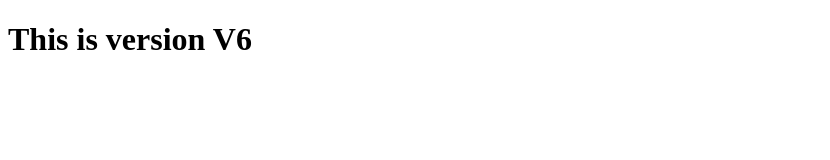
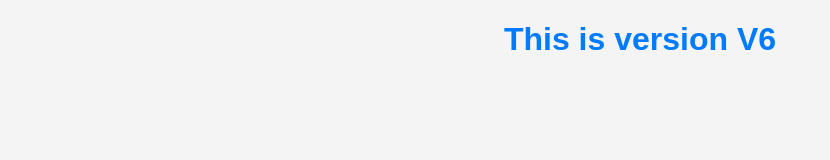
Before and after one commit to SohaniMondal/myrepo, a plain HTML site: page index.html in a window 1280 px wide. Shown: the whole page, without its empty margins (0-830 px from the left). Drawn offline with Linux system fonts and the light colour scheme.

Commit message:
Added Design For Website

```diff
--- a/index.html
+++ b/index.html
@@ -3,7 +3,9 @@
 
 <head>
     <meta charset="UTF-8">
+    <meta http-equiv=""X-UA-Compatible" content="IE=edge">
     <meta name="viewport" content="width=device-width, initial-scale=1.0">
+    <link rel="stylesheet" href="styles.css">
     <title>Document</title>
 </head>
 
--- /dev/null
+++ b/styles.css
@@ -0,0 +1,15 @@
+/*styles.css */
+body {
+  font-family: Arial, sans-serif; /* Sets the font family */
+  color: #333; /* Sets the text color to a dark grey */
+  background-color: #f4f4f4; /* Sets a light grey background color */
+}
+
+h1 {
+  color: #007bff; /* Sets the heading color to blue */
+  text-align: center; /* Centers the heading text */
+}
+
+p {
+  line-height: 1.6; /* Increases line spacing for better readability */
+}
```
